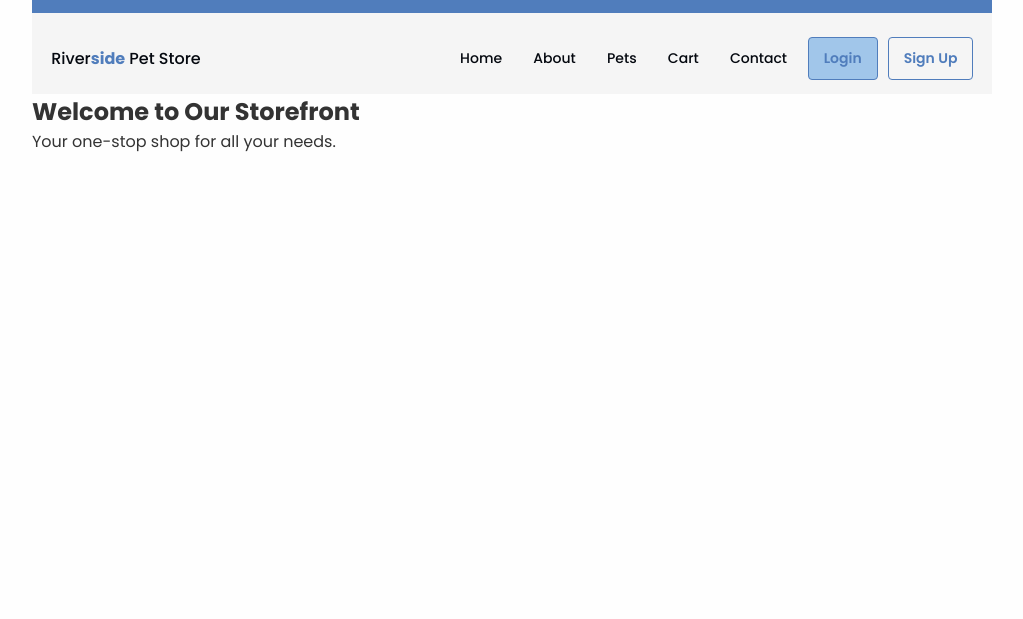
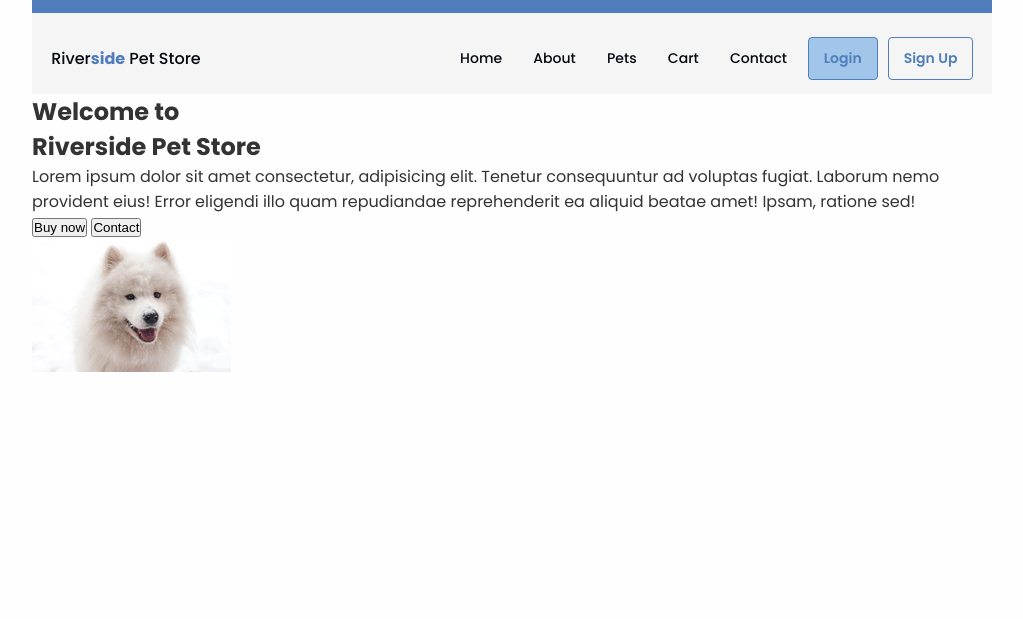
Before and after one commit to johnclamy/css-library, a Django app: page / in a window 1280 px wide. Shown: the top 619 px of the page, without its empty margins (128-1151 px from the left). Run offline with Django 5.2, Linux system fonts and the light colour scheme; some libraries are stand-ins or nearby versions.

Commit message:
set the markup for the hero section

```diff
--- a/root_app/templates/root_app/index.html
+++ b/root_app/templates/root_app/index.html
@@ -1,9 +1,23 @@
 {% extends "base.html" %}
 {% block content %}
-<div>
-    <section class="hero">
-        <h1>Welcome to Our Storefront</h1>
-        <p>Your one-stop shop for all your needs.</p>
-    </section>
-</div>
+{% load static %}
+<section class="hero">
+    <div class="hero-overlay">
+        <header class="hero-header">
+            <h1 class="hero-header__title">Welcome to <br><b>River<span>side</span> Pet Store</b></h1>
+        </header>
+        <p class="hero-info">Lorem ipsum dolor sit amet consectetur, adipisicing elit.
+            Tenetur consequuntur ad voluptas fugiat. Laborum nemo provident eius! Error eligendi
+            illo quam repudiandae reprehenderit ea aliquid beatae amet! Ipsam, ratione sed!
+        </p>
+        <div class="hero-action">
+            <button type="button" class="btn-primary">Buy now</button>
+            <button type="button" class="btn-secondary">Contact</button>
+        </div>
+        <figure class="hero-img">
+            <img src="{% static 'img/hero-img.jpg' %}" alt="head photo of a big white fluffy dog">
+        </figure>
+        <div class="hero-slider"></div>
+    </div>
+</section>
 {% endblock content %}
```
